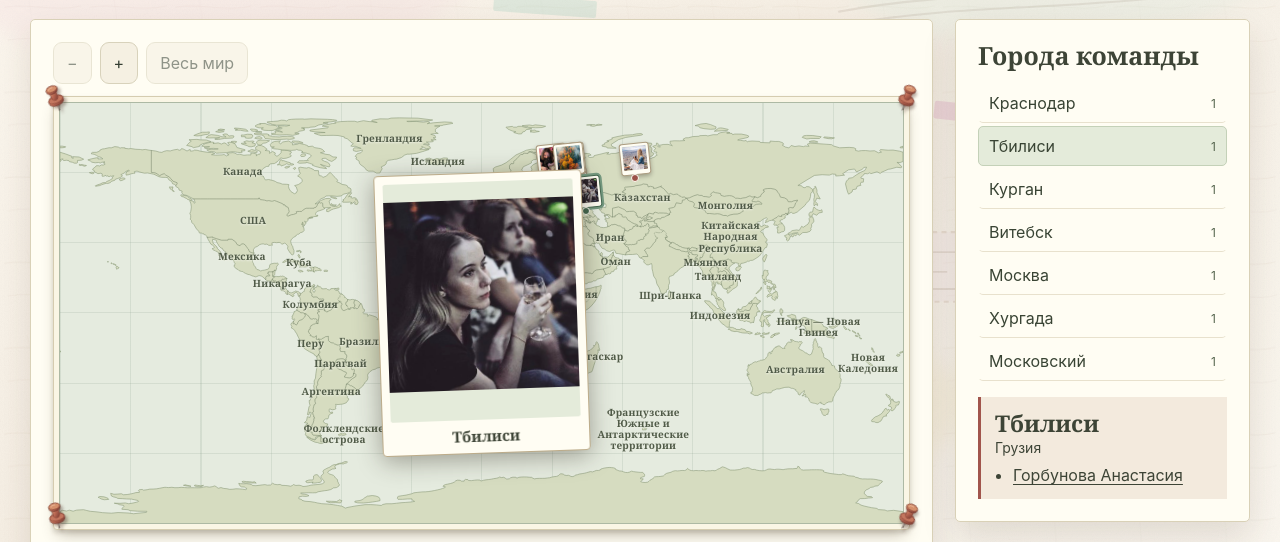
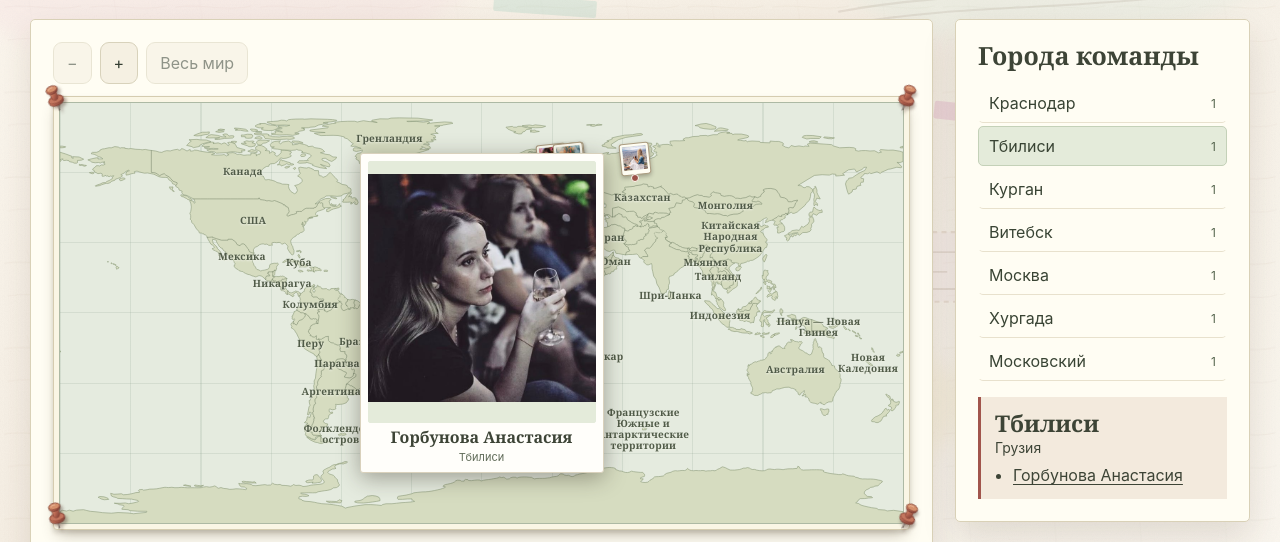
Before and after one commit to TA-achievements/travelask-stickerbook, a plain HTML site: page geography.html in a window 1280 px wide. Both pictures are taken after a click on the button "ГА". Shown: the part 239-781 px from the top of the page. Drawn offline with Linux system fonts and the light colour scheme.

Commit message:
полароид вырастает на карте

```diff
--- a/geography.html
+++ b/geography.html
@@ -70,23 +70,36 @@
     .geo-viewport .geo-marker[aria-expanded="true"] { cursor: zoom-out; }
     .geo-preview {
       position: absolute; z-index: 4; left: 50%; top: 50%;
-      transform: translate(-50%, -50%) rotate(-2deg);
-      width: min(208px, 76%); max-height: calc(100% - 14px);
-      display: grid; grid-template-rows: minmax(0, 1fr) auto; gap: 8px; padding: 8px;
-      background: #fffdf3; color: #3d4436; border: 1px solid #bcab89;
-      border-radius: 4px; box-shadow: 0 5px 24px #30281e66;
+      translate: -50% -50%;
+      width: min(244px, 78%); height: min(320px, calc(100% - 16px));
+      padding: 0; border: 0; background: transparent; color: #3d4436;
       cursor: zoom-out; touch-action: manipulation;
     }
     .geo-preview[hidden] { display: none; }
-    .geo-preview[data-pair] { width: min(380px, 88%); }
-    .geo-preview-photos { display: grid; grid-auto-flow: column; grid-auto-columns: minmax(0, 1fr); gap: 6px; }
+    .geo-preview[data-pair] { width: min(470px, 92%); }
+    .geo-preview-photos {
+      display: grid; height: 100%; grid-auto-flow: column;
+      grid-auto-columns: minmax(0, 1fr); gap: 8px;
+    }
+    .geo-polaroid {
+      display: grid; grid-template-rows: minmax(0, 1fr) auto;
+      min-width: 0; min-height: 0; padding: 7px 7px 0;
+      border: 1px solid #d9d1bc; border-radius: 3px;
+      background: #fffefa; box-shadow: 0 5px 22px #30281e65;
+    }
     .geo-preview-photos .geo-photo {
-      grid-area: auto; width: 100%; height: 100%; min-height: 0; aspect-ratio: 4 / 5;
+      grid-area: auto; width: 100%; height: 100%; min-height: 0;
       min-width: 0; padding: 0; border: 0; box-shadow: none;
       transform: none; overflow: hidden; font-size: 25px;
     }
-    .geo-preview-photos .geo-photo img { object-fit: contain; background: #e4ebda; }
-    .geo-preview-label { overflow-wrap: anywhere; font: 700 15px/1.15 Georgia, serif; }
+    .geo-preview-photos .geo-photo img {
+      object-fit: contain; background: #e4ebda;
+    }
+    .geo-polaroid-caption {
+      display: grid; gap: 3px; padding: 6px 2px 8px; overflow-wrap: anywhere;
+    }
+    .geo-polaroid-caption strong { font: 700 clamp(11px, 2.8vw, 16px)/1.12 Georgia, serif; }
+    .geo-polaroid-caption span { color: #616c59; font-size: 11px; }
     .geo-viewport[data-dragging], .geo-viewport[data-dragging] .geo-marker { cursor: grabbing !important; }
     .geo-marker img { -webkit-user-drag: none; }
     @container (max-width: 460px) {
@@ -146,7 +159,7 @@
   </style>
   <script defer src="data.js"></script>
   <script defer src="geography-data.js?v=2"></script>
-  <script defer src="geography.js?v=8"></script>
+  <script defer src="geography.js?v=9"></script>
 </head>
 <body>
   <svg width="0" height="0" aria-hidden="true" style="position:absolute">
@@ -380,7 +393,6 @@
             </div>
             <button type="button" class="geo-preview" id="geoPreview" aria-label="Закрыть увеличенное фото" hidden>
               <span class="geo-preview-photos"></span>
-              <span class="geo-preview-label"></span>
             </button>
           </div>
           <p class="atlas-credit">Карта на основе Natural Earth</p>
--- a/geography.js
+++ b/geography.js
@@ -250,8 +250,8 @@ zoomReset.addEventListener("click", () => {
 
 const preview = document.querySelector("#geoPreview");
 const previewPhotos = preview.querySelector(".geo-preview-photos");
-const previewLabel = preview.querySelector(".geo-preview-label");
 let previewMarker;
+let previewAnimation;
 
 function createPhoto(name) {
   const photo = document.createElement("span");
@@ -278,6 +278,7 @@ function createPhoto(name) {
 
 function closePreview(restoreFocus = false) {
   if (!previewMarker) return;
+  previewAnimation?.cancel();
   preview.hidden = true;
   previewMarker.setAttribute("aria-expanded", "false");
   if (restoreFocus) previewMarker.focus({ preventScroll: true });
@@ -291,11 +292,34 @@ function togglePreview(marker, label, members, keyboard) {
   }
   closePreview();
   previewMarker = marker;
-  previewPhotos.replaceChildren(...members.slice(0, 2).map(createPhoto));
-  previewLabel.textContent = label;
+  previewPhotos.replaceChildren(...members.slice(0, 2).map(name => {
+    const card = document.createElement("span");
+    card.className = "geo-polaroid";
+    const caption = document.createElement("span");
+    caption.className = "geo-polaroid-caption";
+    const person = document.createElement("strong");
+    person.textContent = name;
+    const city = document.createElement("span");
+    city.textContent = label;
+    caption.append(person, city);
+    card.append(createPhoto(name), caption);
+    return card;
+  }));
+  preview.setAttribute("aria-label", `Закрыть фото: ${members.slice(0, 2).join(", ")} — ${label}`);
   preview.toggleAttribute("data-pair", members.length > 1);
   preview.hidden = false;
   marker.setAttribute("aria-expanded", "true");
+  if (!reducedMotion.matches) {
+    const source = marker.firstElementChild.getBoundingClientRect();
+    const target = preview.getBoundingClientRect();
+    const x = source.left + source.width / 2 - target.left - target.width / 2;
+    const y = source.top + source.height / 2 - target.top - target.height / 2;
+    const startScale = Math.min(source.width / target.width, source.height / target.height);
+    previewAnimation = preview.animate([
+      { transform: `translate(${x}px, ${y}px) scale(${startScale}) rotate(-6deg)` },
+      { transform: "none" },
+    ], { duration: 350, easing: "cubic-bezier(.2,.75,.25,1)" });
+  }
   if (keyboard) preview.focus({ preventScroll: true });
 }
 
```
